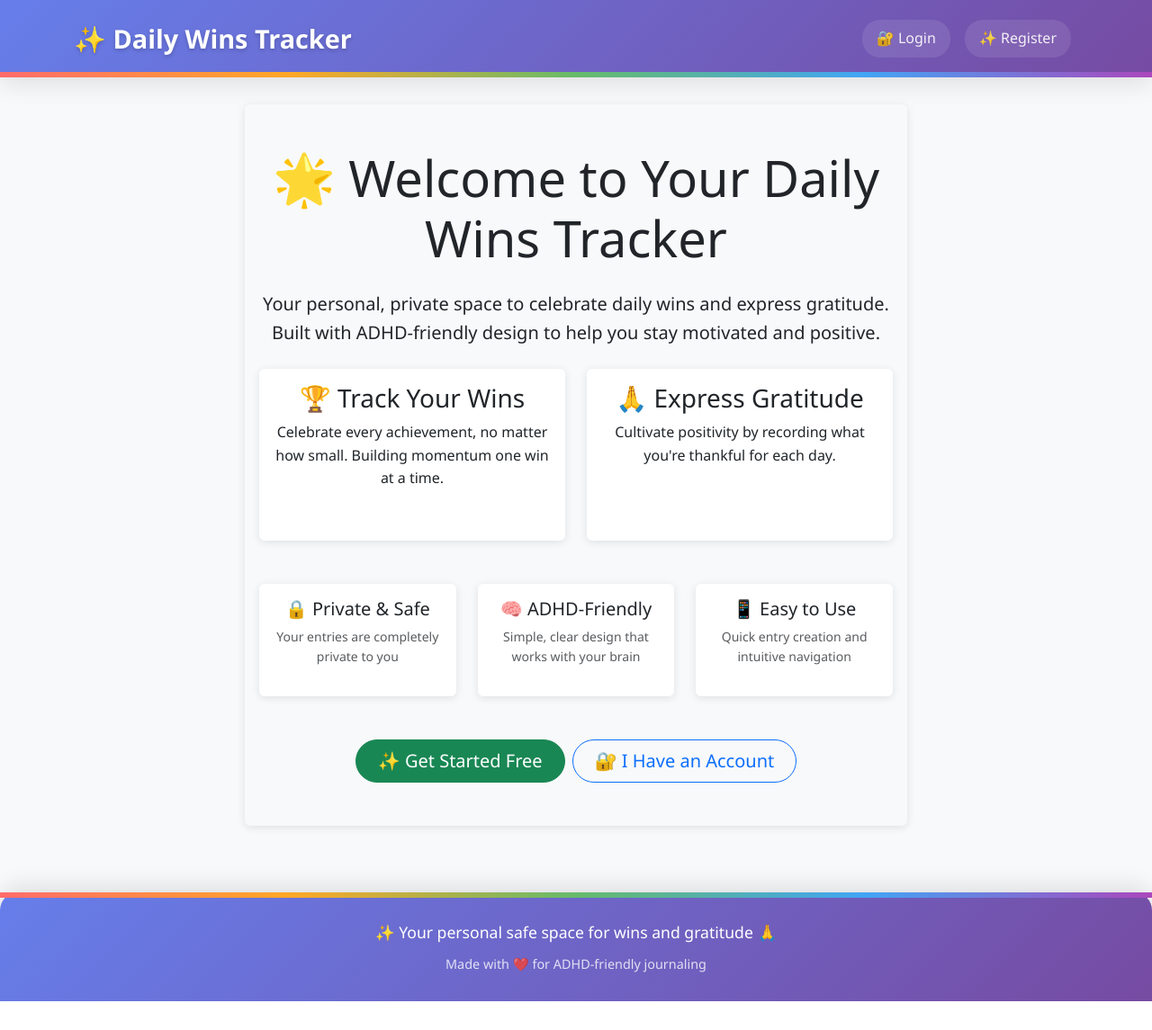
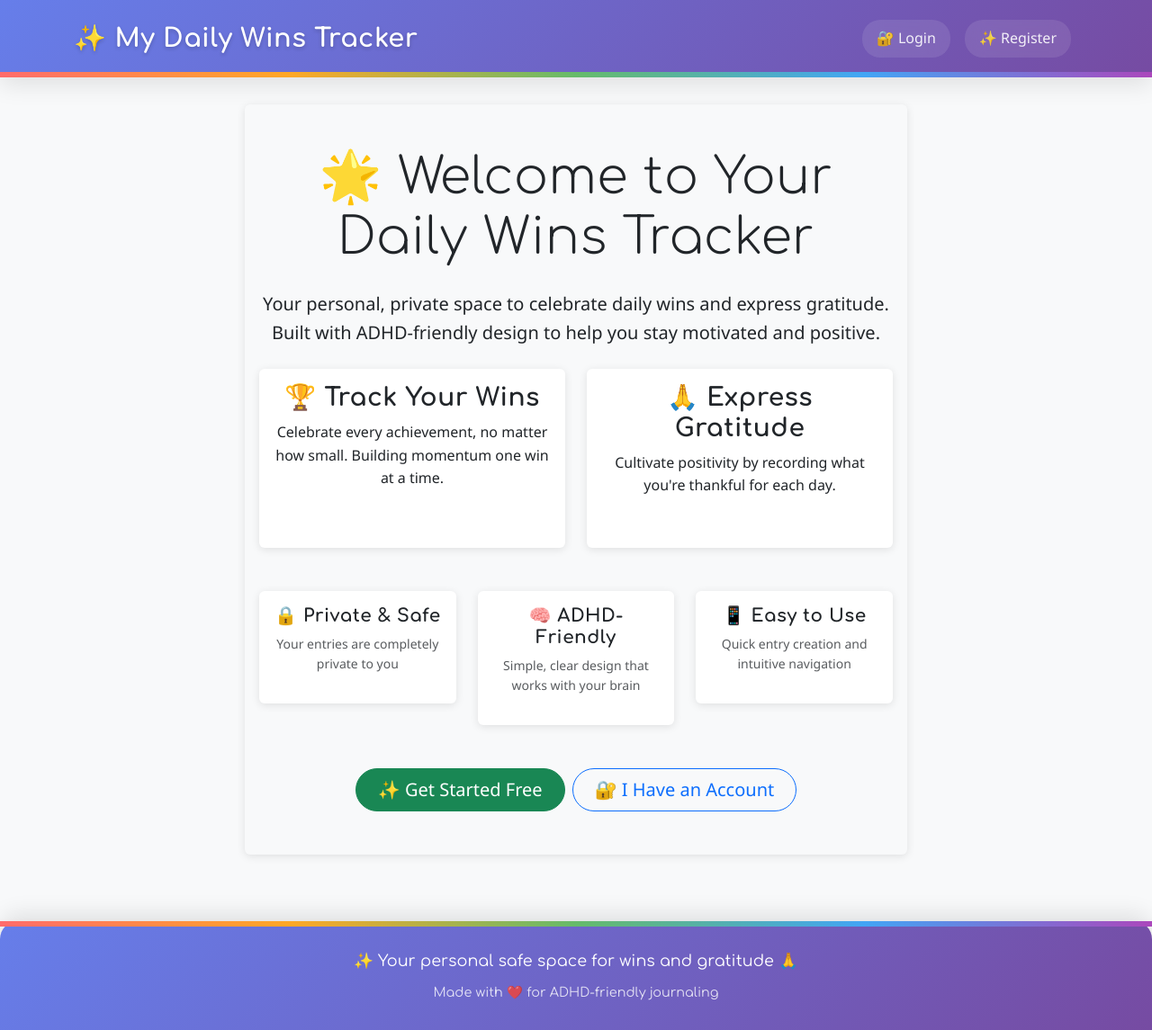
Before and after one commit to soumya2219/my-daily-wins-tracker, a Django app: page / in a window 1280 px wide. Shown: the whole page at 90% size. Before the commit the page ends 1113 px from the top, so only its background shows below. Run offline with Django 5.2, Linux system fonts and the light colour scheme; some libraries are stand-ins or nearby versions.

Commit message:
Updated navbar title and improved fonts throughout app

```diff
--- a/templates/base.html
+++ b/templates/base.html
@@ -12,12 +12,23 @@
     <!-- Font Awesome Icons -->
     <link rel="stylesheet" href="https://cdnjs.cloudflare.com/ajax/libs/font-awesome/6.0.0/css/all.min.css">
 
+    <!-- Google Fonts -->
+    <link href="https://fonts.googleapis.com/css2?family=Comfortaa:wght@300;400;700&display=swap" rel="stylesheet">
+
     <!-- Custom CSS for ADHD-friendly design -->
     <style>
         body {
             font-family: 'Segoe UI', Tahoma, Geneva, Verdana, sans-serif;
             line-height: 1.6;
         }
+
+        /* Apply Comfortaa font to all headings */
+        h1, h2, h3, h4, h5, h6, .h1, .h2, .h3, .h4, .h5, .h6 {
+            font-family: 'Comfortaa', cursive;
+            font-weight: 600;
+            letter-spacing: 0.5px;
+        }
+
         .navbar-brand {
             font-weight: bold;
             font-size: 1.5rem;
@@ -56,16 +67,19 @@
         }
 
         .navbar-brand {
-            font-weight: bold;
+            font-family: 'Comfortaa', cursive;
+            font-weight: 700;
             font-size: 1.8rem;
             color: white !important;
             text-shadow: 0 2px 4px rgba(0,0,0,0.2);
             transition: all 0.3s ease;
+            letter-spacing: 0.5px;
         }
 
         .navbar-brand:hover {
             transform: translateY(-2px);
             color: #f8f9fa !important;
+            text-shadow: 0 4px 8px rgba(0,0,0,0.3);
         }
 
         .navbar-nav .nav-link {
@@ -128,7 +142,7 @@
     <nav class="navbar navbar-expand-lg navbar-dark custom-navbar">
         <div class="container">
             <a class="navbar-brand" href="{% url 'home' %}">
-                ✨ Daily Wins Tracker
+                ✨ My Daily Wins Tracker
             </a>
 
             <button class="navbar-toggler" type="button" data-bs-toggle="collapse" data-bs-target="#navbarNav">
@@ -212,8 +226,8 @@
             background: linear-gradient(90deg, #ff6b6b, #ffa726, #66bb6a, #42a5f5, #ab47bc);
         "></div>
         <div class="container">
-            <p style="margin: 0; font-size: 1.1rem; font-weight: 500;">✨ Your personal safe space for wins and gratitude 🙏</p>
-            <p style="margin: 10px 0 0 0; opacity: 0.8; font-size: 0.9rem;">Made with ❤️ for ADHD-friendly journaling</p>
+            <p style="margin: 0; font-size: 1.1rem; font-weight: 500; font-family: 'Comfortaa', cursive;">✨ Your personal safe space for wins and gratitude 🙏</p>
+            <p style="margin: 10px 0 0 0; opacity: 0.8; font-size: 0.9rem; font-family: 'Comfortaa', cursive;">Made with ❤️ for ADHD-friendly journaling</p>
         </div>
     </footer>
 
```
